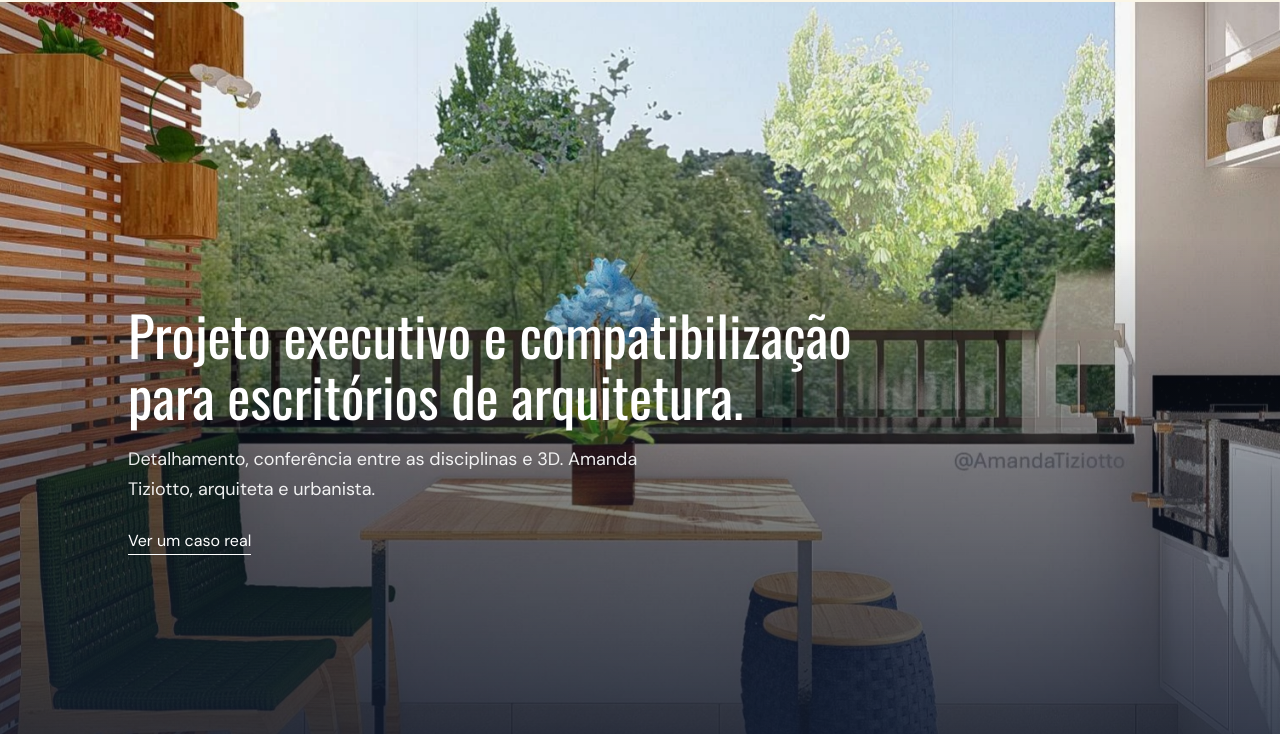
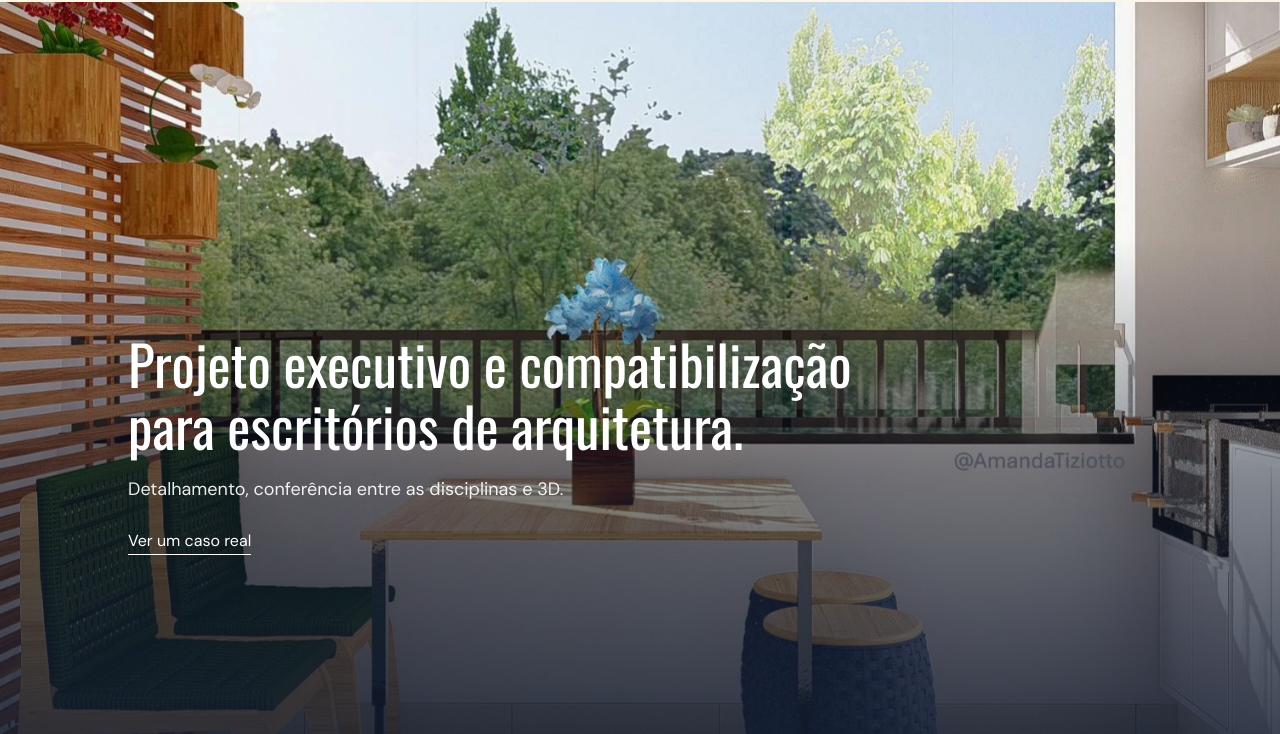
Before and after one commit to duartecosta21/amanda-tiziotto-site, a plain HTML site: page v2/index.html in a window 1280 px wide. Shown: the part 66-800 px from the top of the page. Drawn offline with Linux system fonts and the light colour scheme.

Commit message:
v2: subtitulo sem o nome
Co-Authored-By: Claude Opus 5.5 <noreply@anthropic.com>

```diff
--- a/v2/index.html
+++ b/v2/index.html
@@ -34,7 +34,7 @@
     <div class="hero-bg" aria-hidden="true"><img src="../assets/images/interiores-varanda.webp" alt="" width="1561" height="1080" fetchpriority="high"></div>
     <div class="hero-copy">
       <h1 id="h1"><span class="ln"><span>Projeto executivo e compatibilização</span></span><span class="ln"><span>para escritórios de arquitetura.</span></span></h1>
-      <p class="hero-sub">Detalhamento, conferência entre as disciplinas e 3D. Amanda Tiziotto, arquiteta e urbanista.</p>
+      <p class="hero-sub">Detalhamento, conferência entre as disciplinas e 3D.</p>
       <a class="line-link" href="#caso">Ver um caso real</a>
     </div>
   </section>
```
